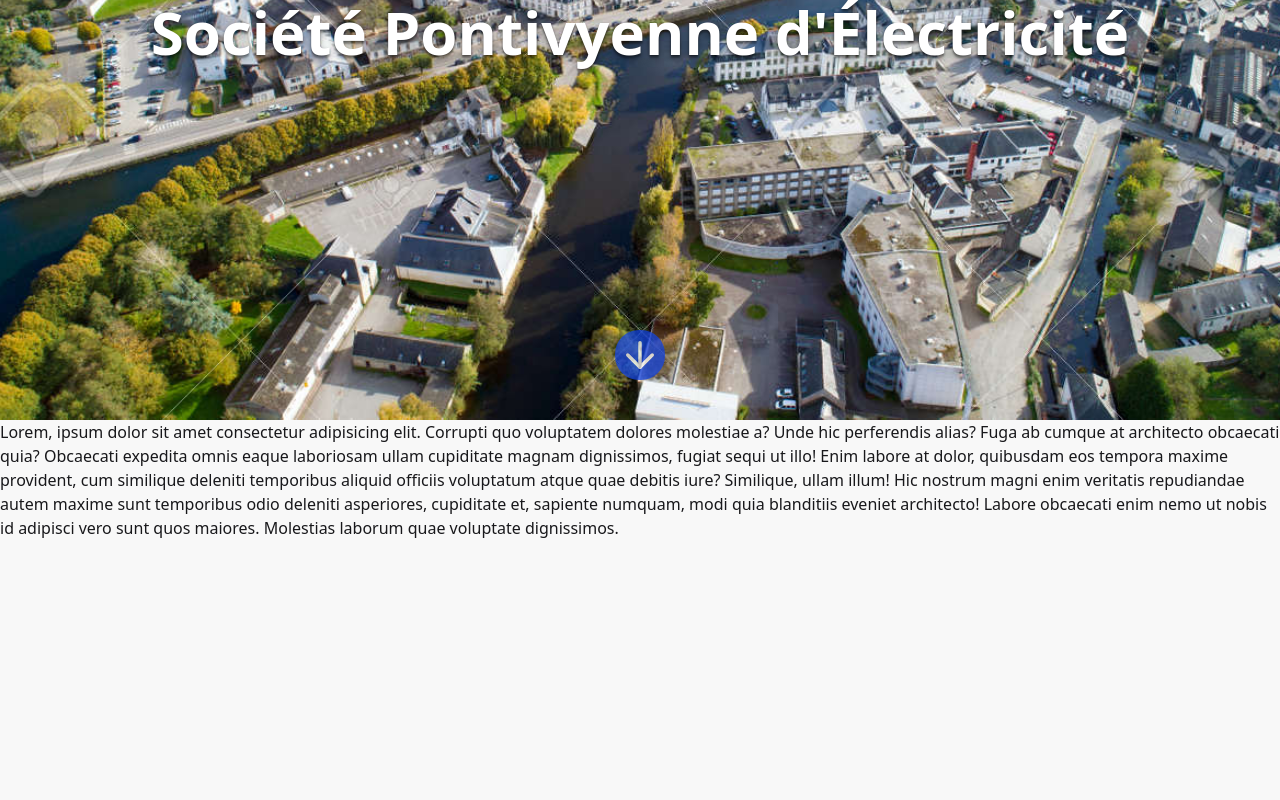
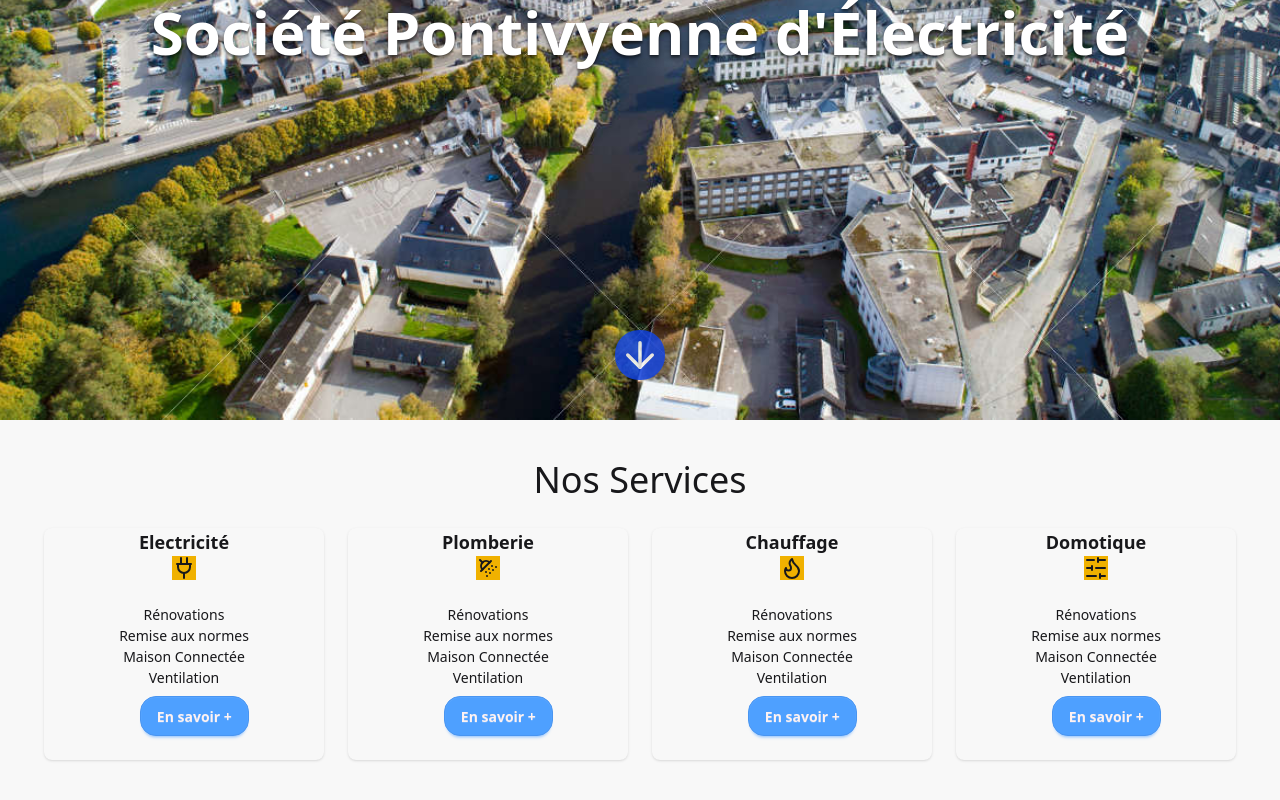
Before and after one commit to EwenLM/spedocker, a Next.js app: page / in a window 1280 px wide. Shown: the part 380-1180 px from the top of the page. Before the commit the page ends 920 px from the top, so only its background shows below. Built offline with nearby package versions, Linux system fonts and the light colour scheme.

Commit message:
presentation section

```diff
--- a/app/page.tsx
+++ b/app/page.tsx
@@ -2,6 +2,8 @@ import Image from "next/image";
 import styles from "./page.module.css";
 import "@/app/component/client/Header";
 import Header from "./component/client/Header";
+import { Plug2, ShowerHead, Flame, SlidersHorizontal   } from 'lucide-react';
+
 
 export default function Home() {
   return (
@@ -9,21 +11,78 @@ export default function Home() {
       <Header />
 
       <main>
-        <section id="presentation">
-          <p>
-            Lorem, ipsum dolor sit amet consectetur adipisicing elit. Corrupti
-            quo voluptatem dolores molestiae a? Unde hic perferendis alias? Fuga
-            ab cumque at architecto obcaecati quia? Obcaecati expedita omnis
-            eaque laboriosam ullam cupiditate magnam dignissimos, fugiat sequi
-            ut illo! Enim labore at dolor, quibusdam eos tempora maxime
-            provident, cum similique deleniti temporibus aliquid officiis
-            voluptatum atque quae debitis iure? Similique, ullam illum! Hic
-            nostrum magni enim veritatis repudiandae autem maxime sunt
-            temporibus odio deleniti asperiores, cupiditate et, sapiente
-            numquam, modi quia blanditiis eveniet architecto! Labore obcaecati
-            enim nemo ut nobis id adipisci vero sunt quos maiores. Molestias
-            laborum quae voluptate dignissimos.
-          </p>
+        <section id="presentation" className="flex flex-col my-10 items-center">
+          <h2 className="text-3xl md:text-4xl text-center">Nos Services</h2>
+          <div className="md:flex my-7">
+          <div className="card bg-base-100 w-70 md:mx-3 shadow-sm items-center">
+              <h3 className="card-title text-lg">Electricité</h3>
+            <figure>
+             <Plug2 className="bg-yellow-500"/>
+            </figure>
+            <div className="card-body">
+             <ul className="text-center">
+              <li>Rénovations</li>
+              <li>Remise aux normes</li>
+              <li>Maison Connectée</li>
+              <li>Ventilation</li>
+             </ul>
+              <div className="card-actions justify-end">
+                <button className="btn btn-secondary">En savoir +</button>
+              </div>
+            </div>
+          </div>
+          <div className="card bg-base-100 w-70 md:mx-3 shadow-sm items-center">
+              <h3 className="card-title text-lg">Plomberie</h3>
+            <figure>
+             <ShowerHead className="bg-yellow-500"/>
+            </figure>
+            <div className="card-body">
+             <ul className="text-center">
+              <li>Rénovations</li>
+              <li>Remise aux normes</li>
+              <li>Maison Connectée</li>
+              <li>Ventilation</li>
+             </ul>
+              <div className="card-actions justify-end">
+                <button className="btn btn-secondary">En savoir +</button>
+              </div>
+            </div>
+          </div>
+          <div className="card bg-base-100 w-70 md:mx-3 shadow-sm items-center">
+              <h3 className="card-title text-lg">Chauffage</h3>
+            <figure>
+             <Flame className="bg-yellow-500"/>
+            </figure>
+            <div className="card-body">
+             <ul className="text-center">
+              <li>Rénovations</li>
+              <li>Remise aux normes</li>
+              <li>Maison Connectée</li>
+              <li>Ventilation</li>
+             </ul>
+              <div className="card-actions justify-end">
+                <button className="btn btn-secondary">En savoir +</button>
+              </div>
+            </div>
+          </div>
+          <div className="card bg-base-100 w-70 md:mx-3 shadow-sm items-center">
+              <h3 className="card-title text-lg">Domotique</h3>
+            <figure>
+             <SlidersHorizontal className="bg-yellow-500"/>
+            </figure>
+            <div className="card-body">
+             <ul className="text-center">
+              <li>Rénovations</li>
+              <li>Remise aux normes</li>
+              <li>Maison Connectée</li>
+              <li>Ventilation</li>
+             </ul>
+              <div className="card-actions justify-end">
+                <button className="btn btn-secondary">En savoir +</button>
+              </div>
+            </div>
+            </div>
+          </div>
         </section>
       </main>
     </>
```
